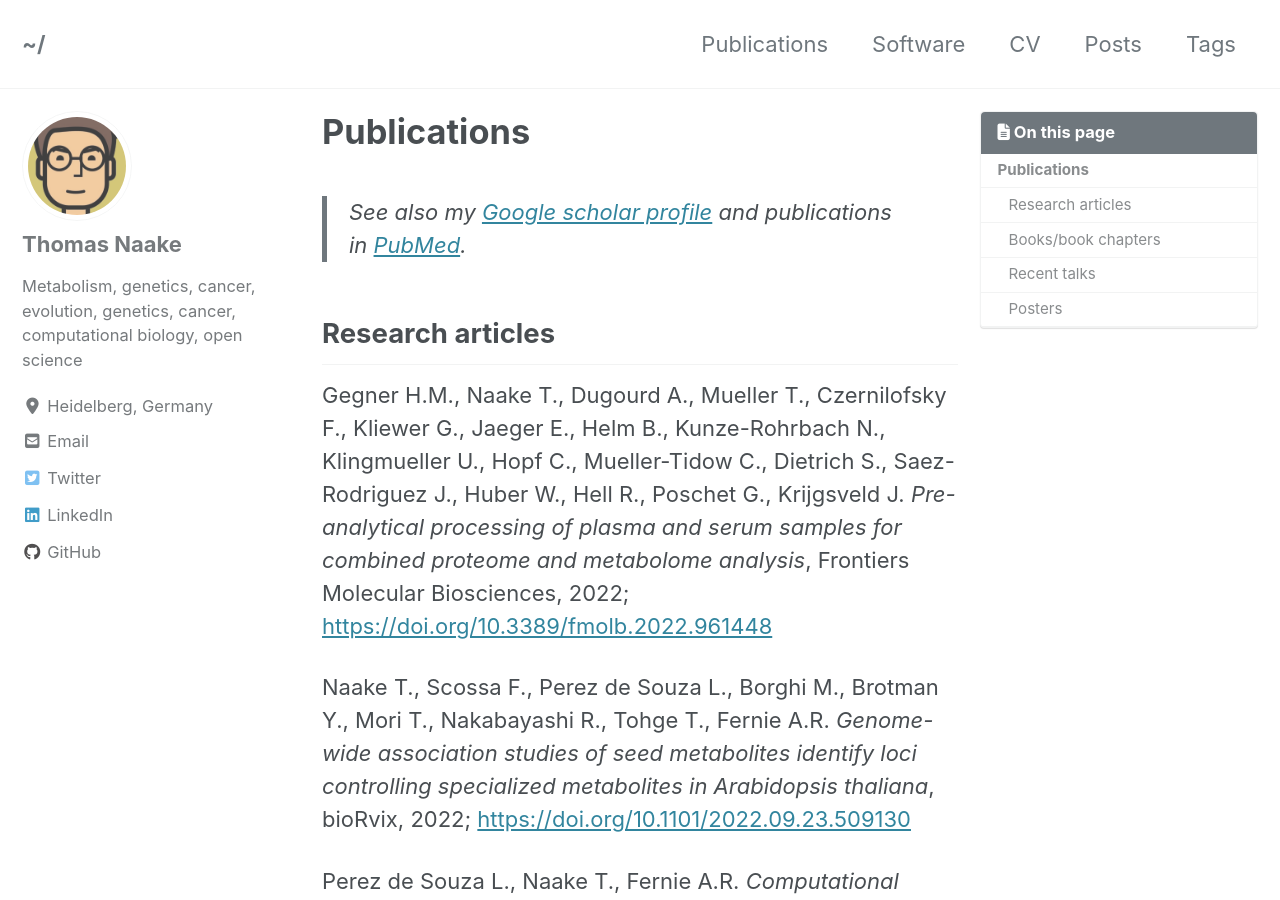
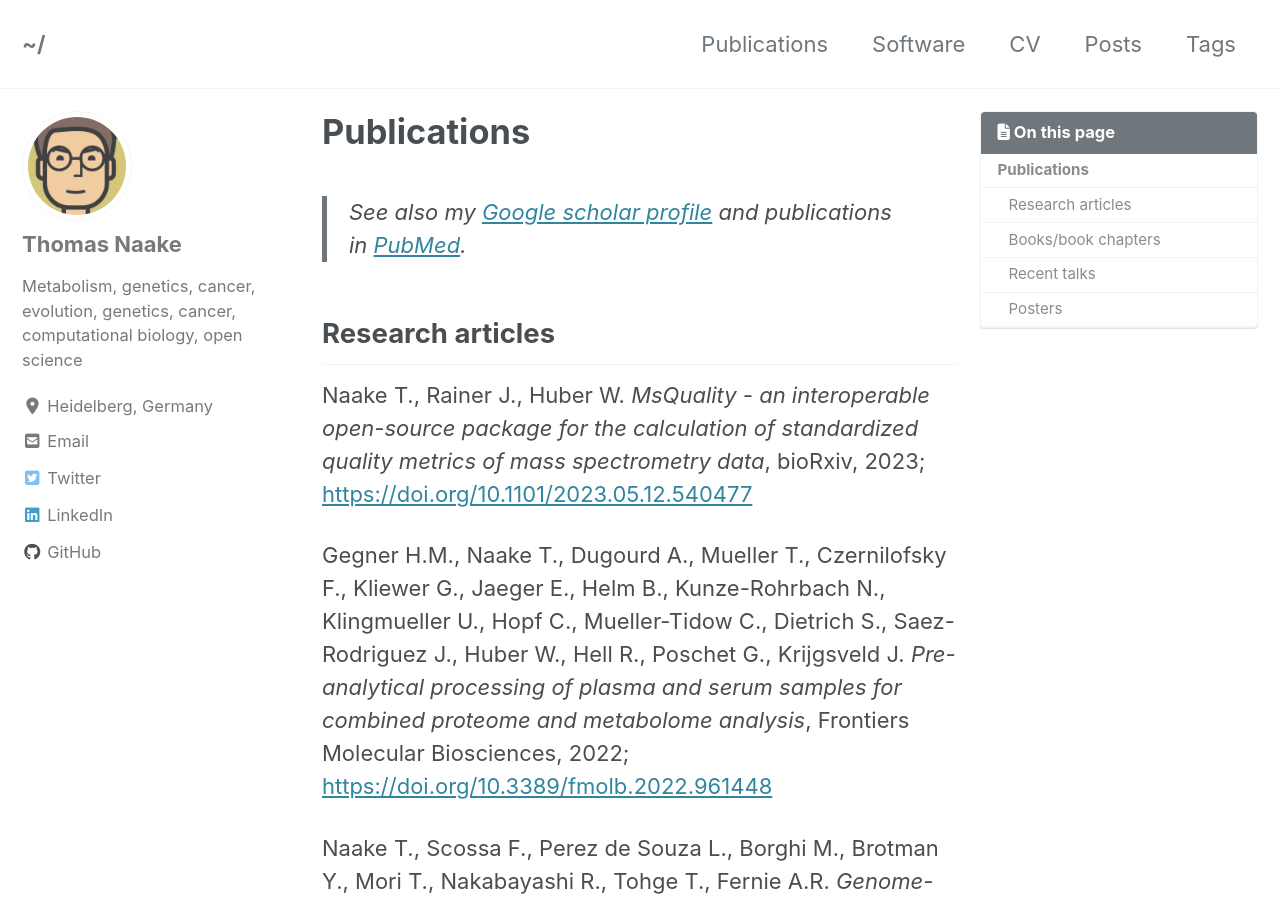
Before and after one commit to tnaake/tnaake.github.io, a Jekyll site: the page built from _pages/publications.md, in a window 1280 px wide and 900 px high. Built offline with Jekyll 4.4.1, drawn with Linux system fonts in a browser that asks for light colours; cached includes are drawn as plain includes; nearby versions of some CDN libraries.

Commit message:
Update publications.md

```diff
--- a/_pages/publications.md
+++ b/_pages/publications.md
@@ -18,6 +18,11 @@ header:
 > [PubMed](https://www.ncbi.nlm.nih.gov/pubmed/?term=naake+thomas).
 
 ## Research articles
+
+Naake T., Rainer J., Huber W.
+*MsQuality - an interoperable open-source package for the calculation of
+standardized quality metrics of mass spectrometry data*, bioRxiv, 2023;
+[https://doi.org/10.1101/2023.05.12.540477](https://doi.org/10.1101/2023.05.12.540477)
 
 Gegner H.M., Naake T., Dugourd A., Mueller T., Czernilofsky F., Kliewer G.,
 Jaeger E., Helm B., Kunze-Rohrbach N., Klingmueller U., Hopf C.,
```
